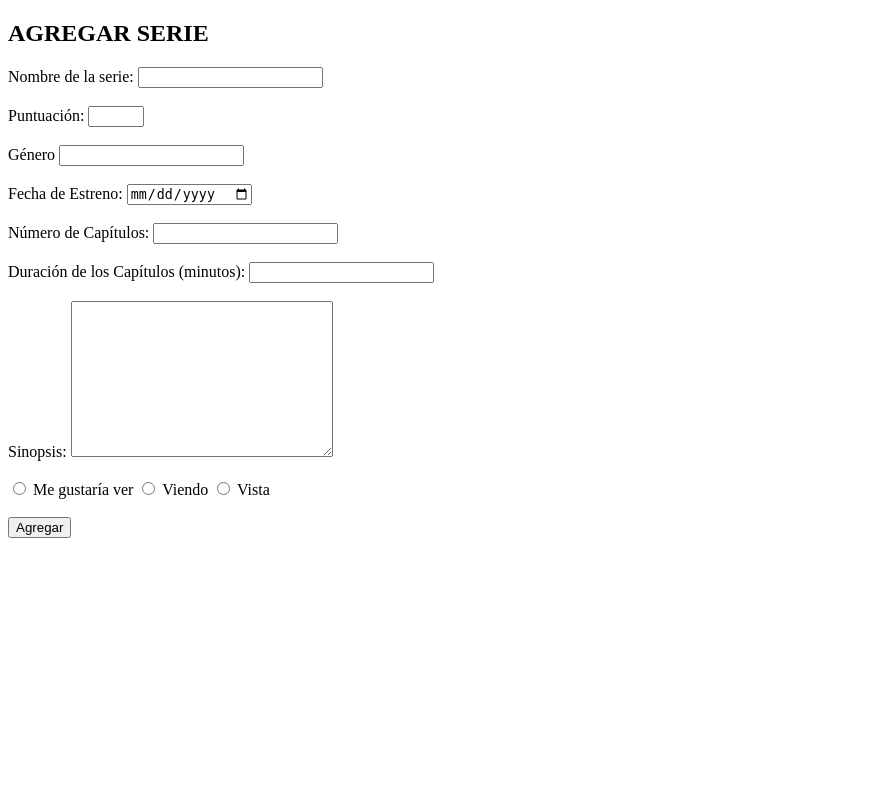
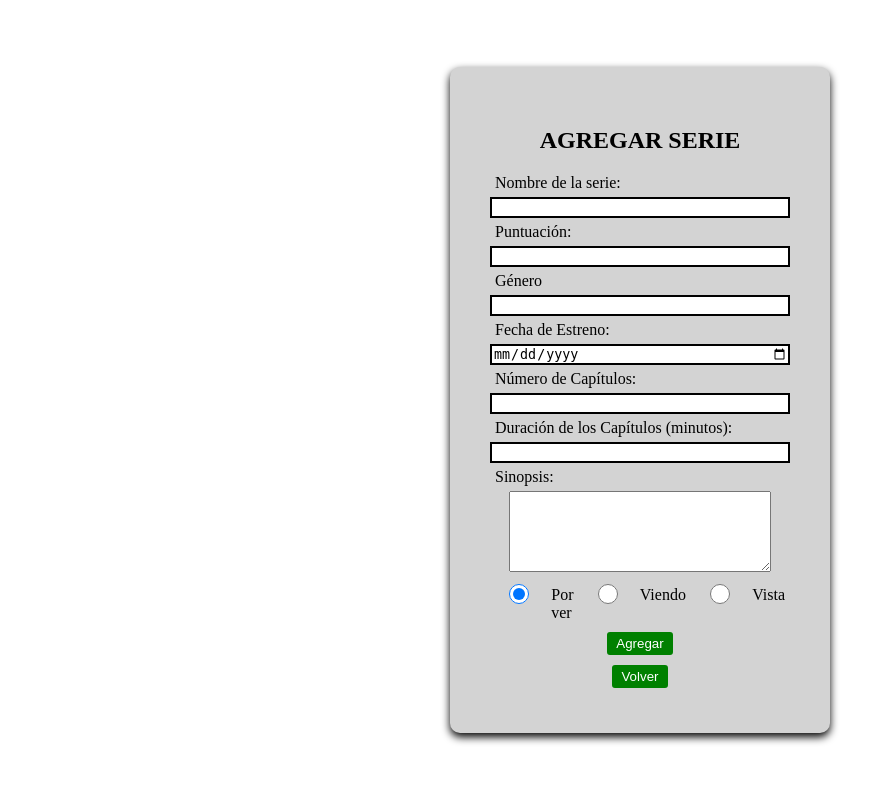
Before and after one commit to Curro85/Flask_Gestion_Series, a Flask app: page /agregar in a window 1280 px wide. Shown: the whole page, without its empty margins (0-892 px from the left). Run offline with Flask 3, Linux system fonts and the light colour scheme.

Commit message:
CSS añadido

```diff
--- /dev/null
+++ b/static/styles.css
@@ -0,0 +1,74 @@
+body {
+    display: flex;
+    justify-content: center;
+    align-items: center;
+    height: 100vh;
+    margin: 0;
+}
+
+.login_div {
+    width: 300px;
+    background-color: lightgrey;
+    padding: 40px;
+    text-align: center;
+    box-shadow: 0 4px 8px;
+    border-radius: 10px;
+}
+
+.register_div {
+    width: 300px;
+    background-color: lightgrey;
+    padding: 40px;
+    text-align: center;
+    box-shadow: 0 4px 8px;
+    border-radius: 10px;
+}
+
+.agregar_div {
+    width: 300px;
+    background-color: lightgrey;
+    padding: 40px;
+    text-align: center;
+    box-shadow: 0 4px 8px;
+    border-radius: 10px;
+}
+
+.radio_div {
+    display: flex;
+    margin-top: 5px;
+}
+
+.radio_div > input[type=radio] {
+    height: 20px;
+}
+
+form label {
+    display: block;
+    text-align: left;
+    margin: 5px;
+}
+
+input {
+    width: 100%;
+    box-sizing: border-box;
+    border: 2px solid black;
+    outline: none;
+    transition: border 0.3s;
+}
+
+input:focus {
+    border:2px solid green;
+}
+
+button {
+    background-color: green;
+    margin: 5px;
+    border: solid green;
+    border-radius: 3px;
+    color: white;
+    transition: background-color 0.5s;
+}
+
+button:hover {
+    background-color: darkseagreen;
+}
--- a/templates/agregar.html
+++ b/templates/agregar.html
@@ -3,48 +3,45 @@
 <head>
     <meta charset="UTF-8">
     <title>Agregar Serie</title>
+    <link rel="stylesheet" href="{{ url_for('static', filename='styles.css') }}">
 </head>
 <body>
+    <div class="agregar_div">
         <h2>AGREGAR SERIE</h2>
         <form method="post" action="{{ url_for('agregar_serie') }}">
             <label for="nombre">Nombre de la serie:</label>
             <input type="text" name="nombre" id="nombre" required>
-        <br><br>
 
             <label for="puntuacion">Puntuación:</label>
             <input type="number" name="puntuacion" id="puntuacion" min="1" max="10" required>
-        <br><br>
 
             <label for="genero">Género</label>
             <input type="text" name="genero" id="genero" required>
-        <br><br>
 
             <label for="fecha">Fecha de Estreno:</label>
             <input type="date" name="fecha" id="fecha" required>
-        <br><br>
 
             <label for="capitulos">Número de Capítulos:</label>
             <input type="number" name="capitulos" id="capitulos" min="1" required>
-        <br><br>
 
             <label for="duracion">Duración de los Capítulos (minutos):</label>
             <input type="number" name="duracion" id="duracion" min="1" required>
-        <br><br>
 
             <label for="sinopsis">Sinopsis:</label>
-        <textarea name="sinopsis" id="sinopsis" cols="30" rows="10"></textarea>
-        <br><br>
+            <textarea name="sinopsis" id="sinopsis" cols="30" rows="5"></textarea>
 
-        <input type="radio" id="cat_por_ver" name="categoria" value="por_ver">
-        <label for="cat_por_ver">Me gustaría ver</label>
+            <div class="radio_div">
+                <input type="radio" id="cat_por_ver" name="categoria" value="por_ver" checked>
+                <label for="cat_por_ver">Por ver</label>
                 <input type="radio" id="cat_viendo" name="categoria" value="viendo">
                 <label for="cat_viendo">Viendo</label>
                 <input type="radio" id="cat_vista" name="categoria" value="vistas">
                 <label for="cat_vista">Vista</label>
-        <br><br>
+            </div>
 
             <button type="submit">Agregar</button>
         </form>
-    <p>{{ category }}</p>
+        <a href="{{ url_for('home') }}"><button>Volver</button></a>
+    </div>
 </body>
 </html>
```
Also changed, not shown: templates/login.html (+10 -8 lines), templates/register.html (+5 -2 lines). Lines whose indentation alone changed are shown as unchanged.
